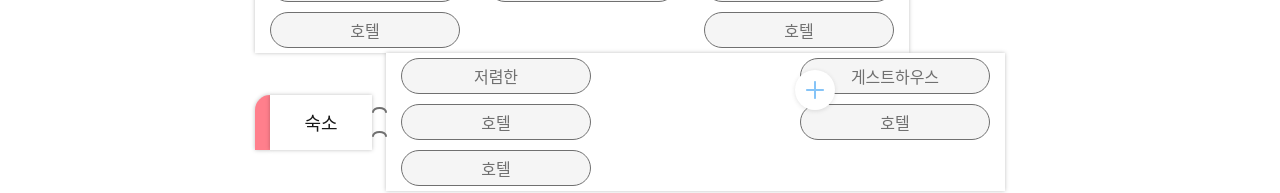
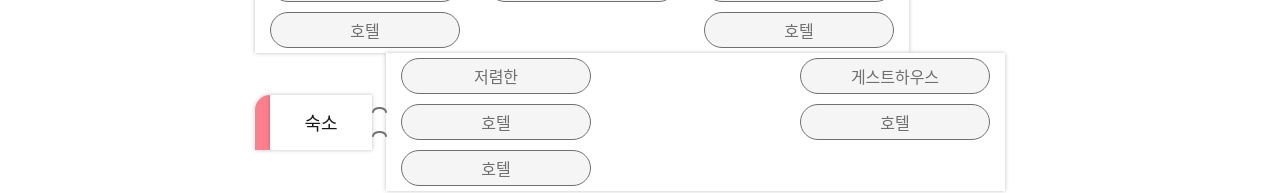
Before and after one commit to CodingWasabi/trti_frontend, a React app: page / in a window 1280 px wide. Shown: the part 330-523 px from the top of the page. Built offline with nearby package versions, Linux system fonts and the light colour scheme.

Commit message:
fix: PlusButton
1. PlusButton을 AppLayout에서 제외하고 사용할 페이지에서만 추가
2. 스타일을 PlusButton 폴더 아래에 생성하고 AppLayout에서 삭제
#14

```diff
--- a/src/components/atomic/atoms/PlusButton/index.tsx
+++ b/src/components/atomic/atoms/PlusButton/index.tsx
@@ -4,9 +4,12 @@ import { Link } from 'react-router-dom';
 import Icon from '@/components/atomic/atoms/Icon';
 import Button from '@/components/atomic/atoms/Button';
 
+import { PositionWrapper } from './style';
+
 const PlusButton = () => {
   return (
     <Link to="/group/create">
+      <PositionWrapper>
         <Button
           backgroundColor="#FFFFFF"
           borderRadius="50%"
@@ -15,6 +18,7 @@ const PlusButton = () => {
           boxShadow="0px 1px 4px rgba(62, 62, 62, 0.15)">
           <Icon icon="Plus" />
         </Button>
+      </PositionWrapper>
     </Link>
   );
 };
--- /dev/null
+++ b/src/components/atomic/atoms/PlusButton/style.ts
@@ -0,0 +1,15 @@
+import styled from 'styled-components';
+
+const { width, height } = screen;
+const halfMargin = Math.floor((width - 790) / 2);
+
+export const PositionWrapper = styled.div`
+  position: fixed;
+  top: ${height - 50}px;
+  left: ${width - 50}px;
+
+  ${({ theme }) => theme.desktop} {
+    top: ${height - 200}px;
+    left: ${width - halfMargin}px;
+  }
+`;
--- a/src/components/common/AppLayout/index.tsx
+++ b/src/components/common/AppLayout/index.tsx
@@ -3,11 +3,9 @@ import React from 'react';
 import Header from '@/components/common/Header';
 import Footer from '@/components/common/Footer';
 
-import PlusButton from '@/components/atomic/atoms/PlusButton';
-
 import NavBar from '@/components/atomic/molecules/NavBar';
 
-import { Wrapper, ContentsWrapper, Contents, PositionWrapper } from './style';
+import { Wrapper, ContentsWrapper, Contents } from './style';
 
 interface IAppLayoutComponentProps {
   children: React.ReactNode;
@@ -21,9 +19,6 @@ const AppLayout = ({ children }: IAppLayoutComponentProps) => {
       <ContentsWrapper>
         <Contents>{children}</Contents>
       </ContentsWrapper>
-      <PositionWrapper>
-        <PlusButton />
-      </PositionWrapper>
       <Footer />
     </Wrapper>
   );
--- a/src/components/common/AppLayout/style.ts
+++ b/src/components/common/AppLayout/style.ts
@@ -1,7 +1,4 @@
 import styled from 'styled-components';
-
-const { width, height } = screen;
-const halfMargin = Math.floor((width - 790) / 2);
 
 export const Wrapper = styled.div`
   display: flex;
@@ -25,14 +22,3 @@ export const Contents = styled.div`
     width: 790px;
   }
 `;
-
-export const PositionWrapper = styled.div`
-  position: fixed;
-  top: ${height - 50}px;
-  left: ${width - 50}px;
-
-  ${({ theme }) => theme.desktop} {
-    top: ${height - 200}px;
-    left: ${width - halfMargin}px;
-  }
-`;
```
Lines whose indentation alone changed are shown as unchanged.
